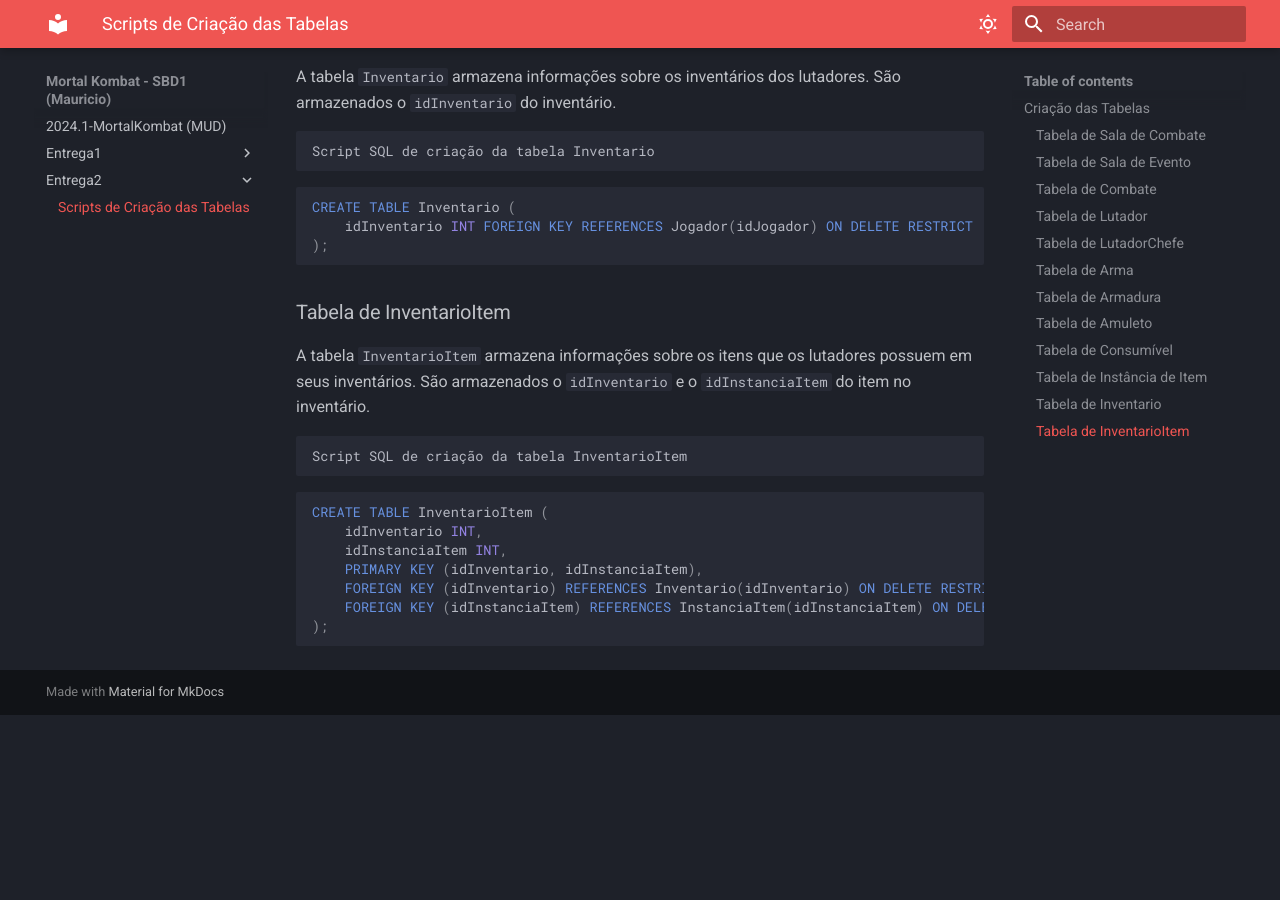
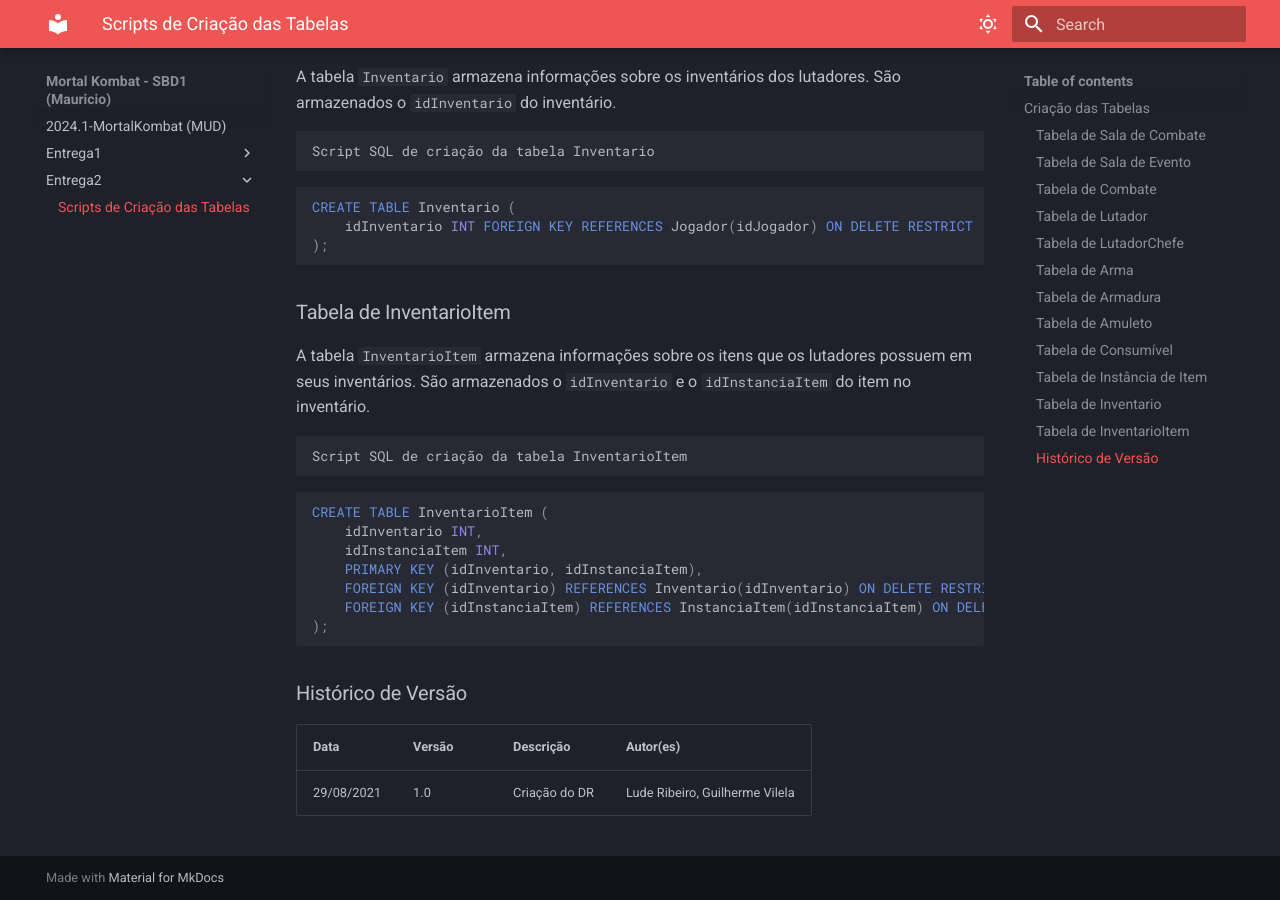
Before and after one commit to SBD1/2024.1-MortalKombat, an MkDocs documentation site: the page built from docs/Entrega2/ScriptCreationTables.md, in a window 1280 px wide and 900 px high, scrolled down 4205 px. Built offline with MkDocs 1.6.1 and Material for MkDocs 9.7.7, drawn with Linux system fonts in a browser that asks for light colours; before the commit the page ends 4920 px from its top, so only the background shows below that.

Commit message:
Adiciona histórico de versão.

````diff
--- a/docs/Entrega2/ScriptCreationTables.md
+++ b/docs/Entrega2/ScriptCreationTables.md
@@ -217,3 +217,9 @@ CREATE TABLE InventarioItem (
     FOREIGN KEY (idInstanciaItem) REFERENCES InstanciaItem(idInstanciaItem) ON DELETE RESTRICT
 );
 ```
+
+### Histórico de Versão
+
+| Data       | Versão | Descrição     | Autor(es)                      |
+| ---------- | ------ | ------------- | ------------------------------ |
+| 29/08/2021 | 1.0    | Criação do DR | Lude Ribeiro, Guilherme Vilela |
````
